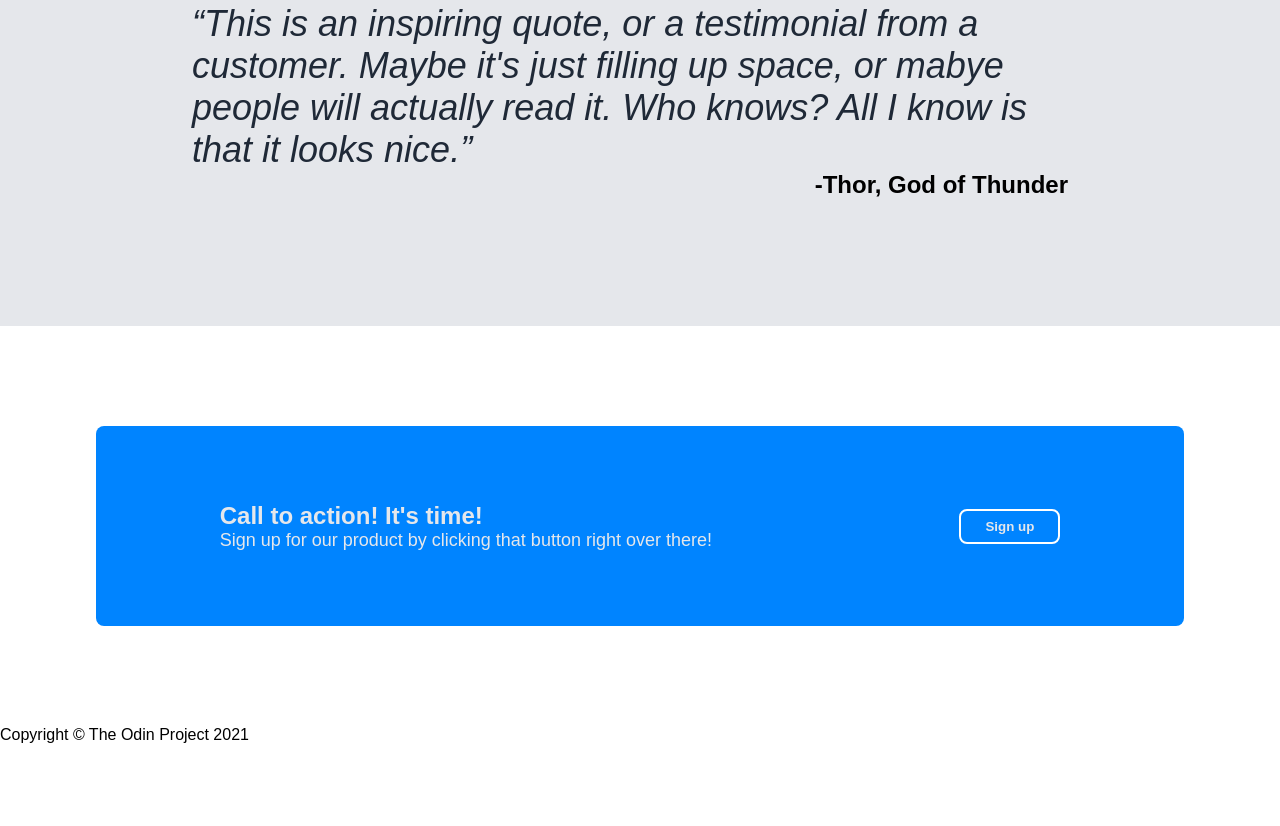
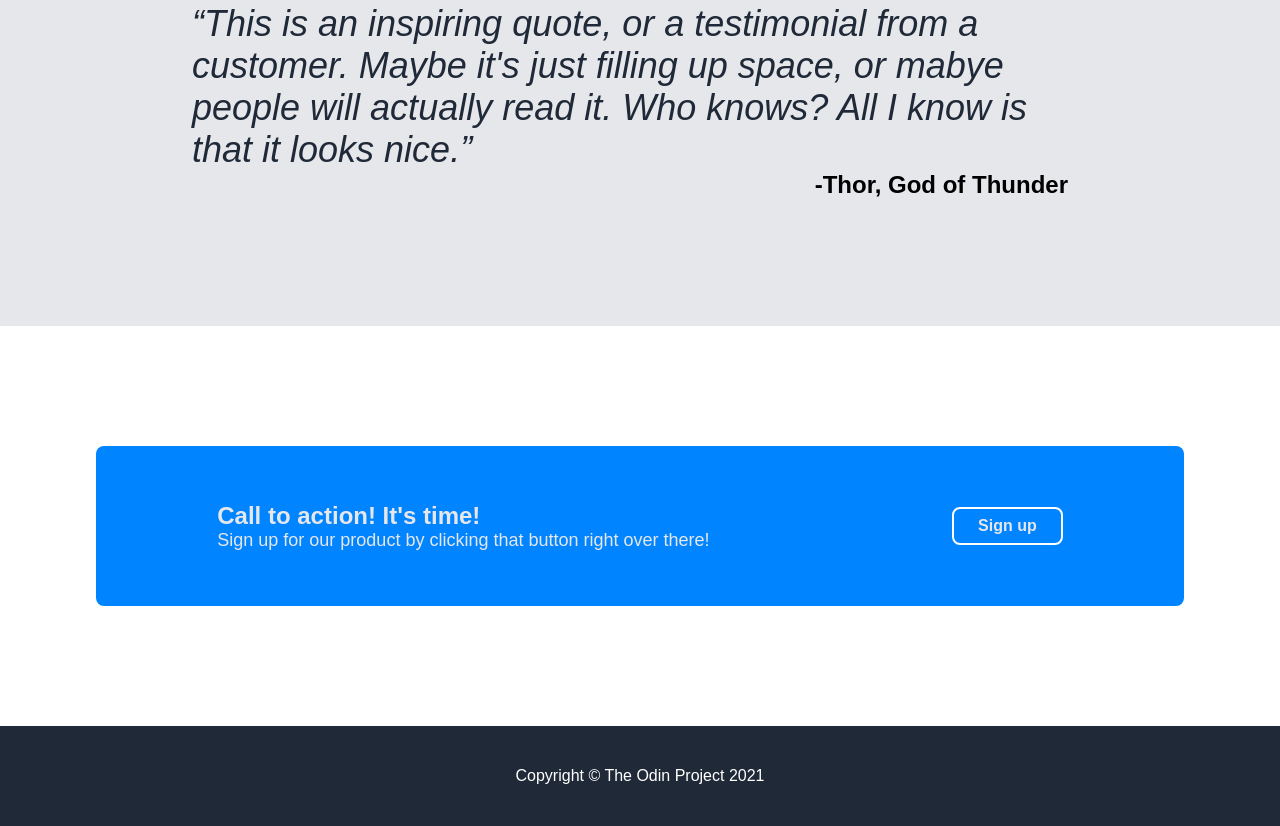
Before and after one commit to alexanderherta/landing-page, a plain HTML site: page index.html in a window 1280 px wide. Shown: the part 1074-1900 px from the top of the page. Before the commit the page ends 1818 px from the top, so only its background shows below. Drawn offline with Linux system fonts and the light colour scheme.

Commit message:
Style the footer of the webpage
I addition, a few final touches were made to the
site.

```diff
--- a/style.css
+++ b/style.css
@@ -19,7 +19,7 @@ body {
   width: 80%;
   display: flex;
   flex-direction: column;
-  gap: 80px;
+  gap: 100px;
 }
 
 nav {
@@ -78,6 +78,7 @@ nav {
 .hero-button {
   background-color: rgb(0, 132, 255);
   font-weight: bold;
+  font-size: 16px;
   padding: 8px 24px;
   border: none;
   border-radius: 8px;
@@ -166,7 +167,7 @@ nav {
 }
 
 .join-box {
-  height: 50%;
+  height: 40%;
   width: 85%;
   background-color: rgb(0, 132, 255);
   border-radius: 8px;
@@ -189,8 +190,18 @@ nav {
   background-color: rgb(0, 132, 255);
   color: #E5E7EB;
   font-weight: bold;
+  font-size: 16px;
   padding: 8px 24px;
   border: 2px solid white;
   border-radius: 8px;
   cursor: pointer;
 }
+
+footer {
+  height: 100px;
+  background-color: #1F2937;
+  color: white;
+  display: flex;
+  justify-content: center;
+  align-items: center;
+}
```
